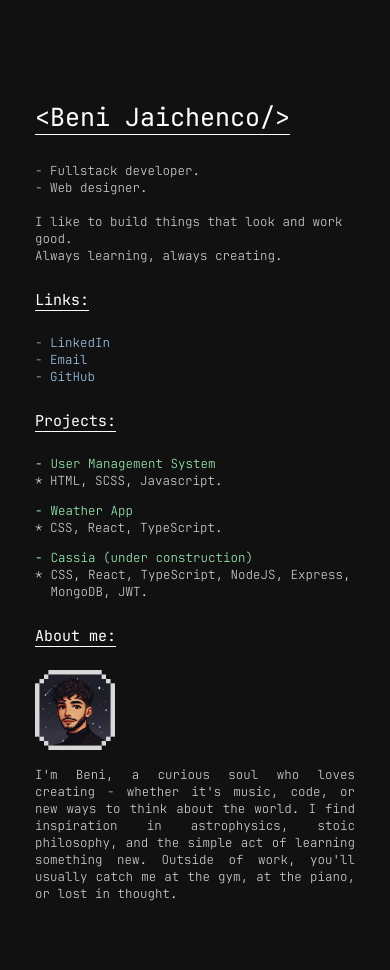
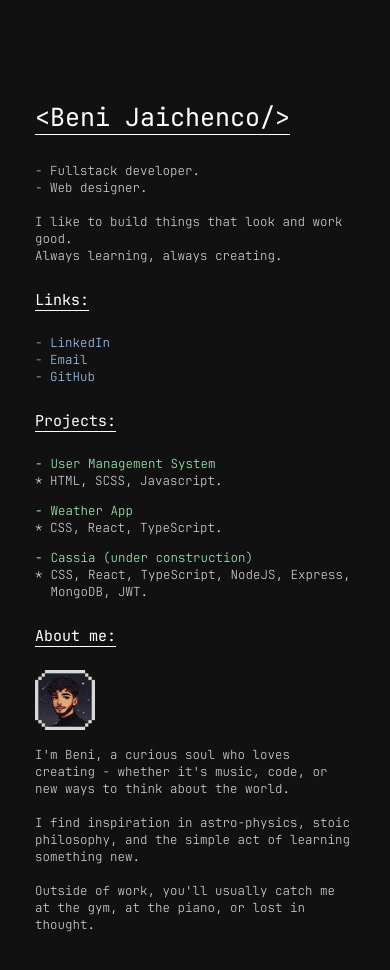
Before and after one commit to benijaichenco/portfolio, a React (Vite) app: page / in a window 390 px wide. Shown: the top 970 px of the page. Built offline with nearby package versions, Linux system fonts and the light colour scheme.

Commit message:
resize image in css media query, change 'about me' text styles.

```diff
--- a/src/App.css
+++ b/src/App.css
@@ -101,11 +101,11 @@
   word-spacing: normal;
 }
 
-.about {
-  text-align: justify;
-}
+@media screen and (max-width: 768px) {
+  :root {
+    --pfp: 60px;
+  }
 
-@media screen and (max-width: 768px) {
   #main {
     width: 320px;
   }
--- a/src/App.jsx
+++ b/src/App.jsx
@@ -99,9 +99,13 @@ function App() {
           <br />
           <p className="text about">
             I'm Beni, a curious soul who loves creating - whether it's music, code, or new ways to
-            think about the world. I find inspiration in astrophysics, stoic philosophy, and the
-            simple act of learning something new. Outside of work, you'll usually catch me at the
-            gym, at the piano, or lost in thought.
+            think about the world.
+            <br />
+            <br />I find inspiration in astro-physics, stoic philosophy, and the simple act of
+            learning something new.
+            <br />
+            <br />
+            Outside of work, you'll usually catch me at the gym, at the piano, or lost in thought.
           </p>
         </div>
       </main>
```
